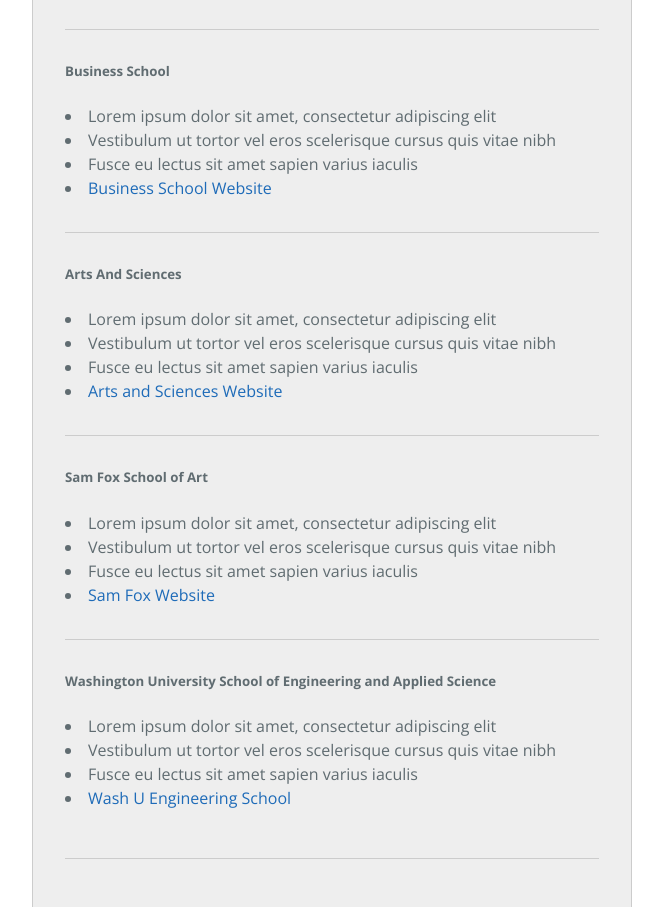
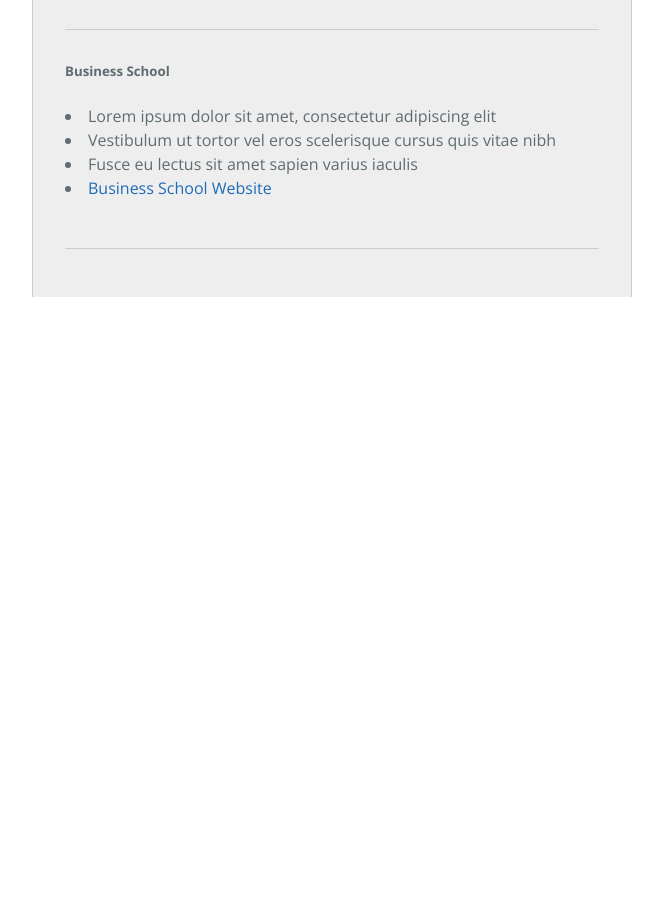
Before and after one commit to greenbergz/Classes, a plain HTML site: page index.html in a window 1280 px wide. Shown: the part 590-1497 px from the top of the page, without its empty margins (308-971 px from the left). After the commit the page ends 887 px from the top, so only its background shows below. Drawn offline with nearby package versions, Linux system fonts and the light colour scheme.

Commit message:
Update index.html

```diff
--- a/index.html
+++ b/index.html
@@ -33,43 +33,6 @@
             <a href="http://www.olin.wustl.edu/EN-US/Pages/default.aspx" target="_blank">Business School Website</a>
           </li>
 
-        </ul>
-        <u1>
-        <hr>
-        <h5> Arts And Sciences</h5>
-          <li>Lorem ipsum dolor sit amet, consectetur adipiscing elit</li>
-          <li>Vestibulum ut tortor vel eros scelerisque cursus quis vitae nibh</li>
-          <li>Fusce eu lectus sit amet sapien varius iaculis</li>
-          <li>
-            <a href="https://artsci.wustl.edu/" target="_blank">Arts and Sciences Website</a>
-          </li>
-
-        </ul>
-        <u1>
-
-        <hr>
-        <h5>Sam Fox School of Art</h5>
-          <li>Lorem ipsum dolor sit amet, consectetur adipiscing elit</li>
-          <li>Vestibulum ut tortor vel eros scelerisque cursus quis vitae nibh</li>
-          <li>Fusce eu lectus sit amet sapien varius iaculis</li>
-          <li>
-            <a href="http://samfoxschool.wustl.edu/" target="_blank">Sam Fox Website</a>
-          </li>
-
-        </ul>
-        <u1>
-
-        <hr>
-        <h5> Washington University School of Engineering and Applied Science</h5>
-          <li>Lorem ipsum dolor sit amet, consectetur adipiscing elit</li>
-          <li>Vestibulum ut tortor vel eros scelerisque cursus quis vitae nibh</li>
-          <li>Fusce eu lectus sit amet sapien varius iaculis</li>
-          <li>
-            <a href="https://engineering.wustl.edu/Pages/home.aspx" target="_blank">Wash U Engineering School</a>
-          </li>
-
-        </ul>
-        <u1>
         </u1>
       </section>
 
```
